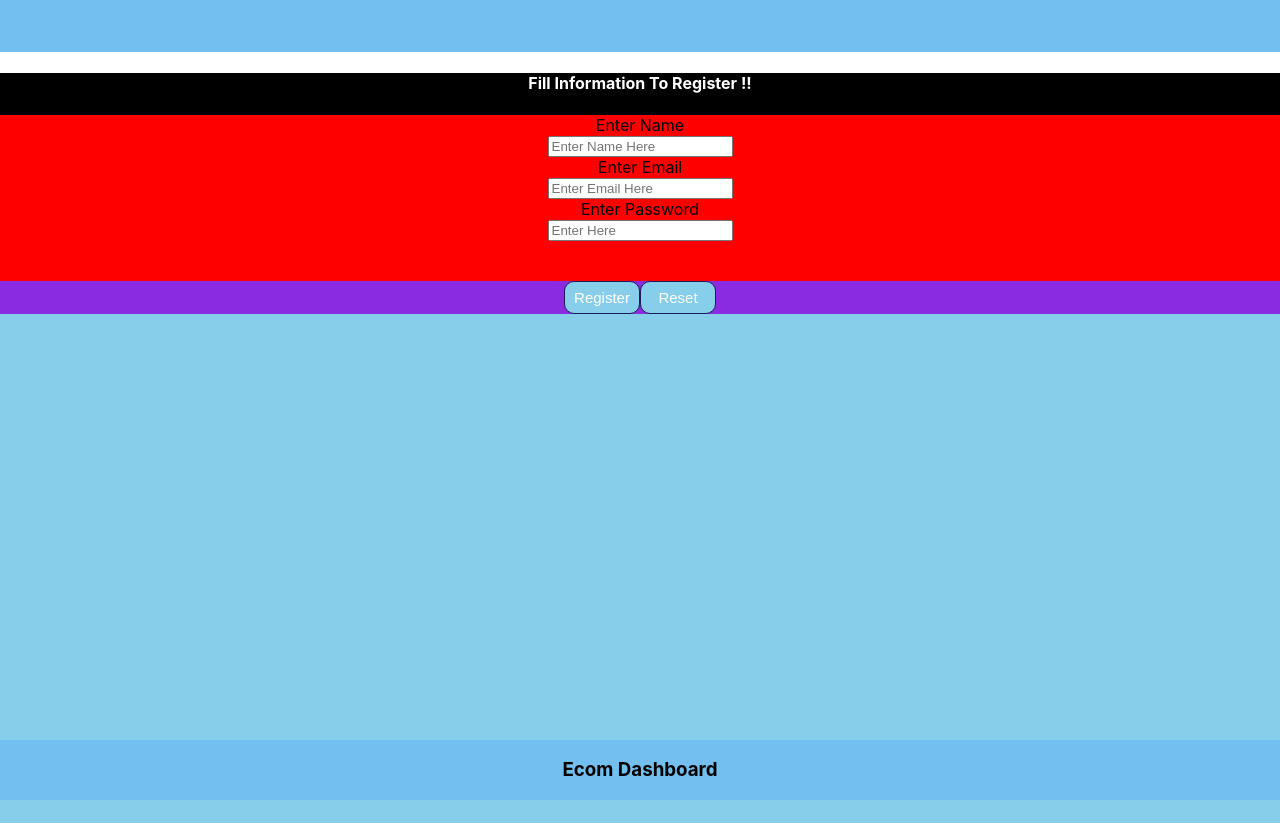
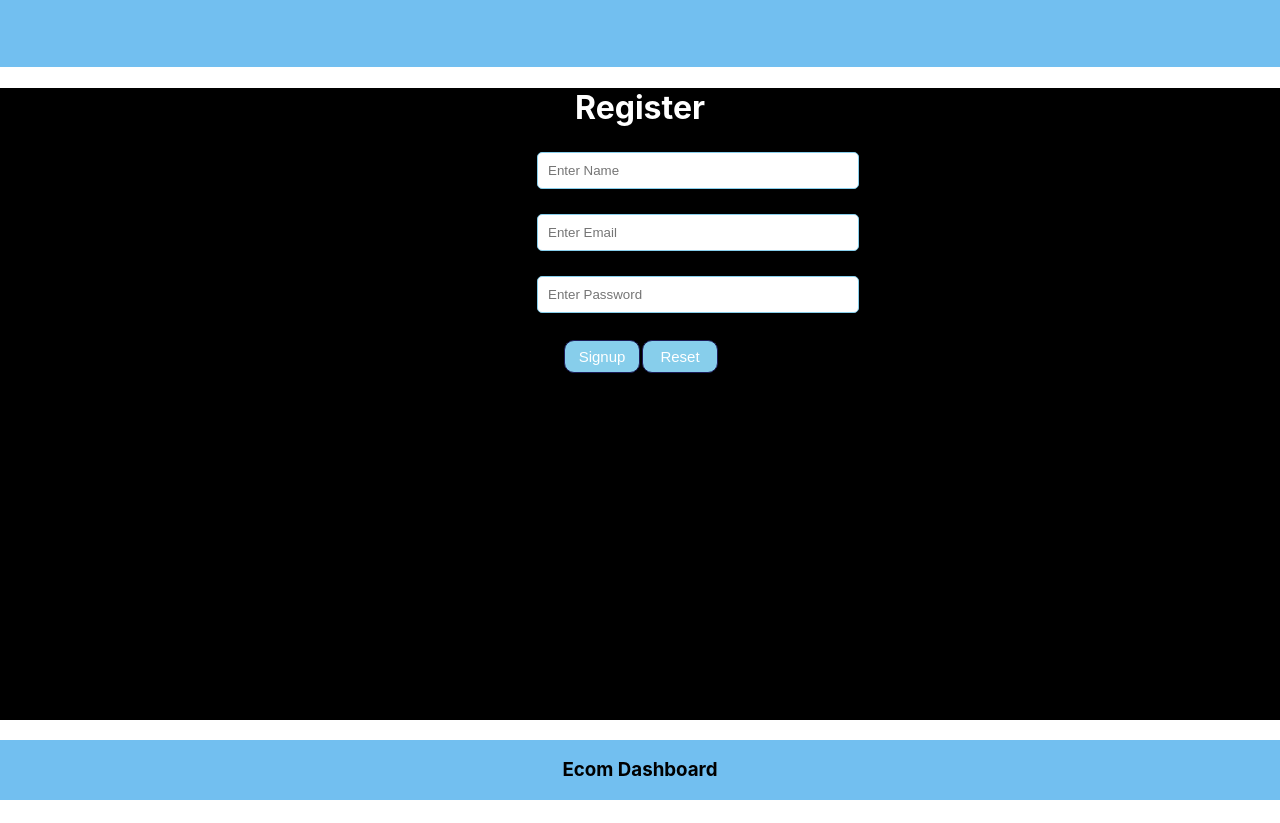
Before and after one commit to TheLeonKingg/ECOMM, a React (Create React App) app in the folder front-end/: page /signup in a window 1280 px wide. Shown: the top 823 px of the page. After the commit the page ends 800 px from the top, so only its background shows below. Built offline with nearby package versions, Linux system fonts and the light colour scheme.

Commit message:
button work

```diff
--- a/front-end/src/Components/login/Login.js
+++ b/front-end/src/Components/login/Login.js
@@ -35,7 +35,7 @@ const Login = () => {
                 value={email} onChange={(e) => setEmail(e.target.value)}></input>
             <input type="password" placeholder="Enter Password"
                 value={password} onChange={(e) => setPassword(e.target.value)}></input>
-            <button className="signup-btn" type="button" onClick={collectData}>Login</button>
+            <button className="login-btn" type="button" onClick={collectData}>Login</button>
         </div>
     )
 }
--- a/front-end/src/Components/navbar/Nav.css
+++ b/front-end/src/Components/navbar/Nav.css
@@ -14,3 +14,31 @@
   position: relative;
   left: 87em;
 }
+.signup {
+  margin-right: -15px;
+  border-radius: 8px;
+  background-color: darkgreen;
+  color: white;
+  height: 35px;
+  border-width: 0;
+}
+
+.login {
+  margin-right: 0x;
+  border-radius: 5px;
+  background-color: #0047ab;
+  color: white;
+  height: 35px;
+  border-width: 0;
+}
+.signup:hover,
+.signup:active {
+  background-color: white;
+  transition: 0.7s;
+  color: darkgreen;
+}
+.login:hover {
+  background-color: white;
+  color: #0047ab;
+  transition: 0.7s;
+}
--- a/front-end/src/Components/navbar/Nav.js
+++ b/front-end/src/Components/navbar/Nav.js
@@ -1,6 +1,7 @@
 import React from "react";
 import './Nav.css'
 import { Link, useNavigate } from "react-router-dom";
+import { Button } from 'reactstrap'
 
 const Nav = () => {
     const auth = localStorage.getItem('user');
@@ -20,8 +21,12 @@ const Nav = () => {
             </ul>
                 :
                 <ul className="nav-ul nav-link-right">
-                    <li><Link to="/signup">Signup</Link></li>&nbsp;&nbsp;&nbsp;&nbsp;
-                    <li><Link to="/login">Login</Link></li>
+                    <li><Link to="/signup">
+                        <Button className="signup">Signup</Button>
+                    </Link></li>&nbsp;&nbsp;&nbsp;&nbsp;
+                    <li><Link to="/login">
+                        <Button className="login">Login</Button>
+                    </Link></li>
                 </ul>
         }
         </div>
--- a/front-end/src/Components/products/ProductList.js
+++ b/front-end/src/Components/products/ProductList.js
@@ -1,6 +1,7 @@
 import axios from 'axios'
 import React from 'react'
 import { useEffect, useState } from 'react'
+import { Button } from 'reactstrap'
 import "./productlist.css"
 
 const ProductList = () => {
@@ -13,6 +14,18 @@ const ProductList = () => {
             .then((response) => setData(response.data))
     }, [])
 
+    const deleteOne = (id) => {
+        console.warn(id)
+
+    }
+
+
+
+
+
+
+
+
     return (
         <div className='product-list'>
             <h3> ProductList</h3>
@@ -22,6 +35,7 @@ const ProductList = () => {
                 <li>Name</li>
                 <li>price</li>
                 <li>Category</li>
+                <li>Action</li>
             </ul>
 
             {
@@ -32,6 +46,7 @@ const ProductList = () => {
                         <li>{item.name}</li>
                         <li>{item.price}</li>
                         <li>{item.category}</li>
+                        <li><Button className='button' onClick={() => deleteOne(item._id)} color="secondary" outline>Delete</Button></li>
                     </ul>
                 )
             }
--- a/front-end/src/Components/products/productlist.css
+++ b/front-end/src/Components/products/productlist.css
@@ -5,9 +5,21 @@
 .product-list ul li {
   display: inline-block;
   width: 150px;
-  border: 1px solid skyblue;
-  padding: 5px;
+  border: 1px solid rgb(32, 181, 240);
+  padding: 10px;
+  height: 30px;
 }
 .product-list ul {
-  margin: 0px;
+  margin: 0;
 }
+.button {
+  border: 1px solid black;
+  color: black;
+  background-color: #94d3a2;
+  border-radius: 10px;
+  width: 90px;
+}
+.button:hover {
+  background-color: white;
+  transition: 0.7s;
+}
--- a/front-end/src/Components/signup/SignUp.css
+++ b/front-end/src/Components/signup/SignUp.css
@@ -1,11 +1,12 @@
 .card {
-  background-color: black;
+  background-color: white;
 }
 .input-fields {
   text-align: center;
   color: white;
   height: 632px;
   padding-top: 0;
+  background-color: black;
 }
 .input-fields input {
   display: block;
@@ -26,8 +27,13 @@
   color: white;
   width: 76px;
   font-size: 15px;
+  margin: 2px;
 }
-.reset-btn {
+.signup-btn:hover {
+  background-color: darkgreen;
+}
+
+.reset {
   padding: 7px;
   border: 1px solid #1c1c59;
   border-radius: 10px;
@@ -36,13 +42,6 @@
   width: 76px;
   font-size: 15px;
 }
-.demo {
-  align-items: center;
-  justify-content: center;
+.reset:hover {
+  background-color: darkred;
 }
-.text-center {
-  background-color: blueviolet;
-}
-.kosh {
-  text-align: center;
-}
--- a/front-end/src/Components/signup/SignUp.js
+++ b/front-end/src/Components/signup/SignUp.js
@@ -1,7 +1,6 @@
 import React, { useState, useEffect, } from "react";
 import { useNavigate } from 'react-router-dom'
 import { Container } from "reactstrap";
-import { Card, CardBody, CardHeader, FormGroup, Row, Col, Button, } from 'reactstrap';
 import './SignUp.css';
 
 
@@ -56,135 +55,26 @@ const SignUp = () => {
     }
 
     return (
-        /* <Container className='card'>
+        <Container className='card'>
 
             <div className="box ">
 
                 <div className="input-fields">
                     <h1>Register</h1>
                     <input type="text" placeholder="Enter Name"
-                         value={name} onChange={(e) => setName(e.target.value)}></input>
+                        value={name} onChange={(e) => setData(e.target.value)}></input>
 
                     <input type="text" placeholder="Enter Email"
                         value={email} onChange={(e) => setEmail(e.target.value)}></input>
                     <input type="password" placeholder="Enter Password"
                         value={password} onChange={(e) => setPassword(e.target.value)}></input>
                     <button className="signup-btn" type="button" color="success" onClick={collectData} >Signup</button>
+                    <button onClick={resetData} className="reset" color="secondary" type="reset" outline> Reset</button>
                 </div>
 
             </div>
 
-         </Container> */
-
-
-        <div style={{
-            background: "skyblue",
-            height: "750px"
-        }} >
-
-            <Container className="kosh">
-
-
-                <Row className="mt-4">
-
-                    <Col sm={{ size: 6, offset: 3 }}>
-
-                        <Card>
-
-                            <CardHeader>
-
-                                <h4 style={{ color: "white" }}>Fill Information To Register !!</h4>
-
-                            </CardHeader>
-
-                            <CardBody style={{ background: "red" }}>
-
-                                {/* creating Form   */}
-
-                                <form onSubmit={submitForm}>
-
-                                    {/*  Name field */}
-
-                                    <FormGroup>
-                                        <label for="name"> Enter Name </label>
-                                        <br></br>
-
-                                        <input
-                                            type="text"
-                                            placeholder="Enter Name Here"
-                                            id="name"
-                                            onChange={(e) => handleChange(e.target.value)}
-
-
-                                        />
-
-                                    </FormGroup>
-                                    {/*  Email field */}
-                                    <FormGroup>
-                                        <label for="email"> Enter Email </label>
-                                        <br></br>
-
-                                        <input
-                                            type="email"
-                                            placeholder="Enter Email Here"
-                                            id="email"
-                                            onChange={(e) => handleChange(e.target.value)}
-
-                                        />
-                                    </FormGroup>
-                                    {/*  Password field */}
-                                    <FormGroup>
-                                        <label for="password"> Enter Password </label>
-                                        <br></br>
-
-                                        <input
-                                            type="password"
-                                            placeholder="Enter Here"
-                                            id="password"
-                                            onChange={(e) => handleChange(e.target.value)}
-
-                                        />
-                                    </FormGroup>
-
-
-                                    <br></br>
-                                    <br></br>
-                                    <Container className="text-center">
-                                        <Button className="signup-btn">Register</Button>
-                                        <Button onClick={resetData} className="reset-btn"> Reset</Button>
-
         </Container>
-
-
-
-                                </form>
-                            </CardBody>
-
-
-
-
-                        </Card>
-
-
-
-
-
-
-                    </Col>
-                </Row>
-
-
-
-
-
-            </Container>
-
-
-
-
-        </div>
-
-
 
 
     )
```
Also changed, not shown: front-end/src/Components/login/login.css (+13 -0 lines), front-end/src/Components/products/china-flag-icon.png (added), front-end/src/Components/signup/sig.js (added). Lines whose indentation alone changed are shown as unchanged.
